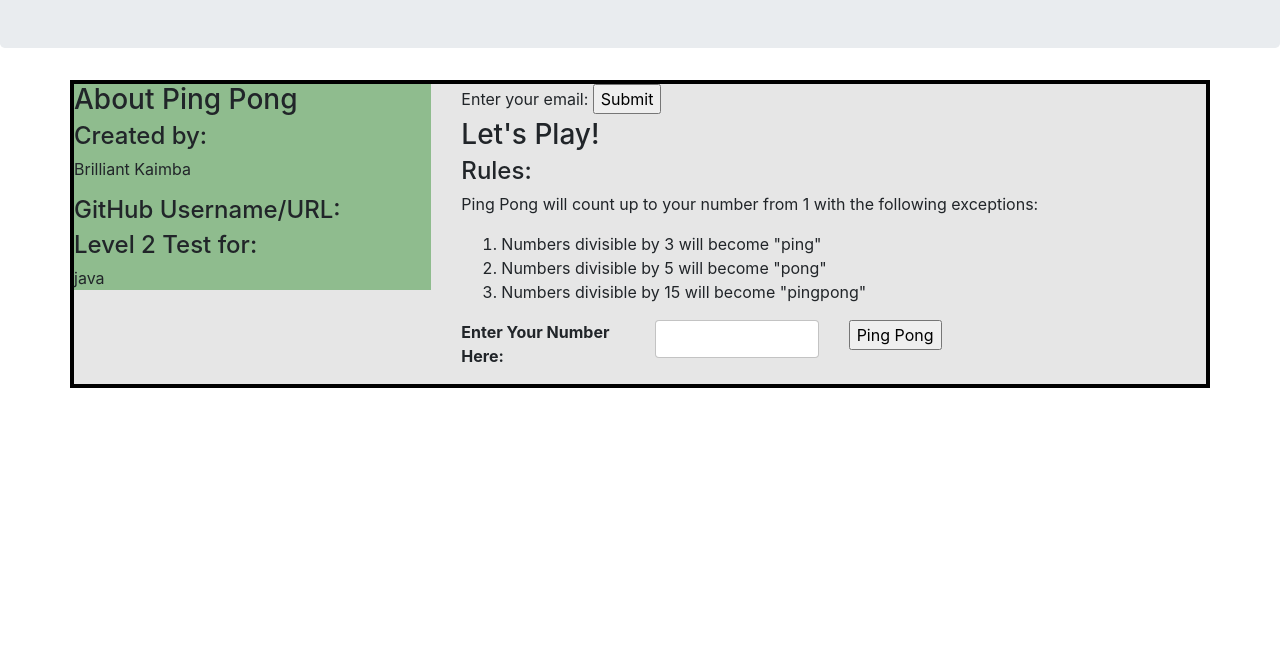
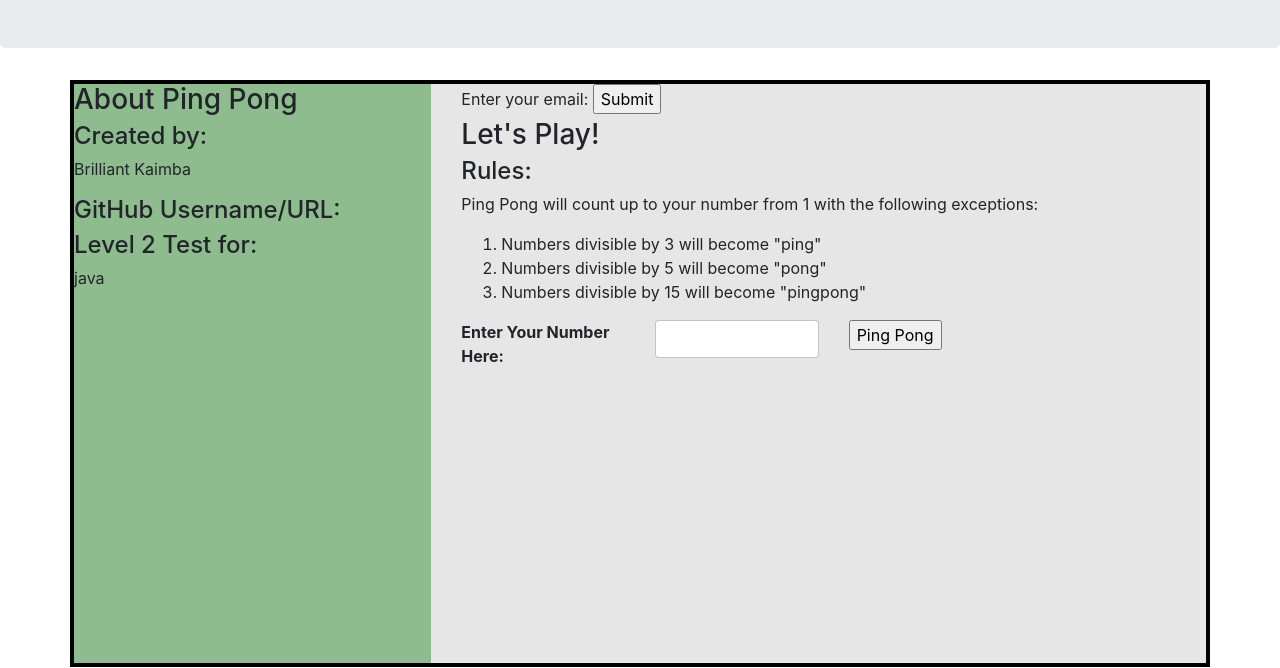
Before and after one commit to BrilliantGrant/pingpong, a plain HTML site: page index.html in a window 1280 px wide. Shown: the part 132-800 px from the top of the page. Drawn offline with Linux system fonts and the light colour scheme; a script that the page names is missing.

Commit message:
Add padding-bottom to styles.css

```diff
--- a/css/styles.css
+++ b/css/styles.css
@@ -11,4 +11,5 @@
 #sidebar{
 	margin: 0;
 	background-color: #8FBC8E;
+	padding-bottom: 100%;
 }
```
